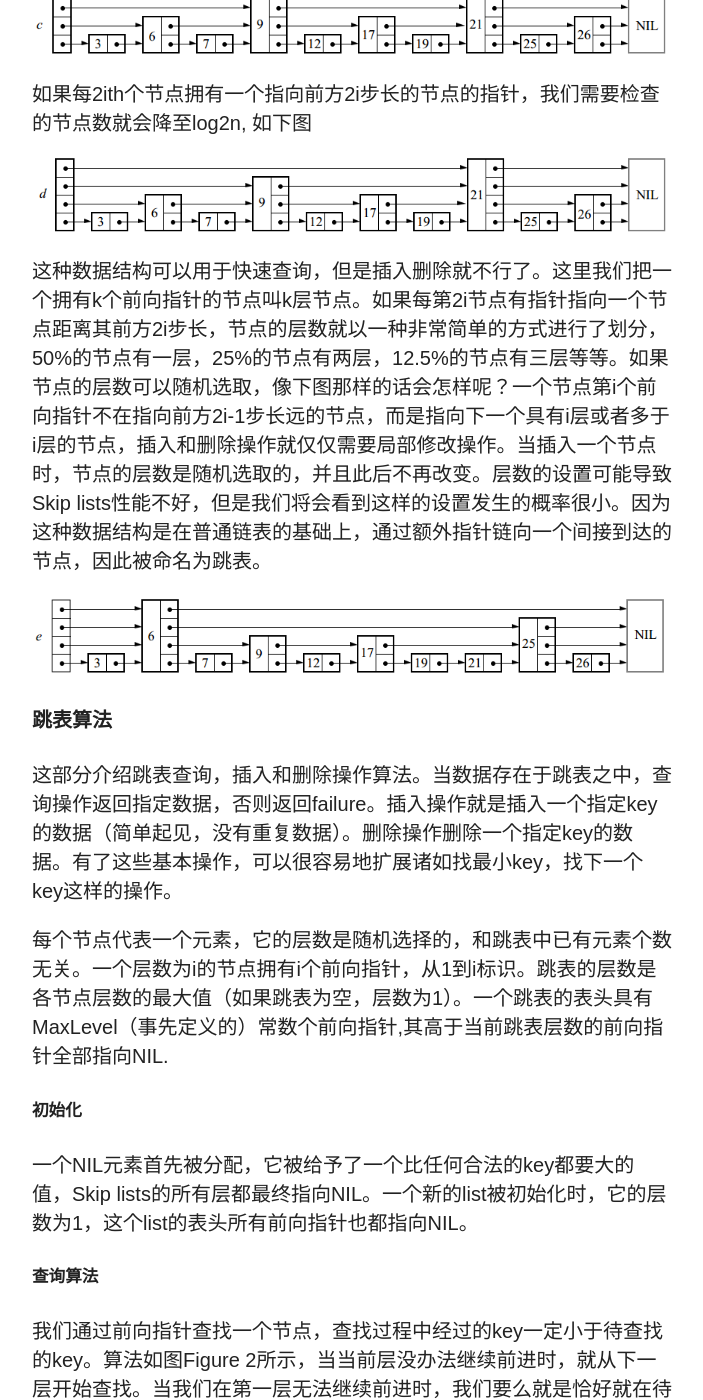
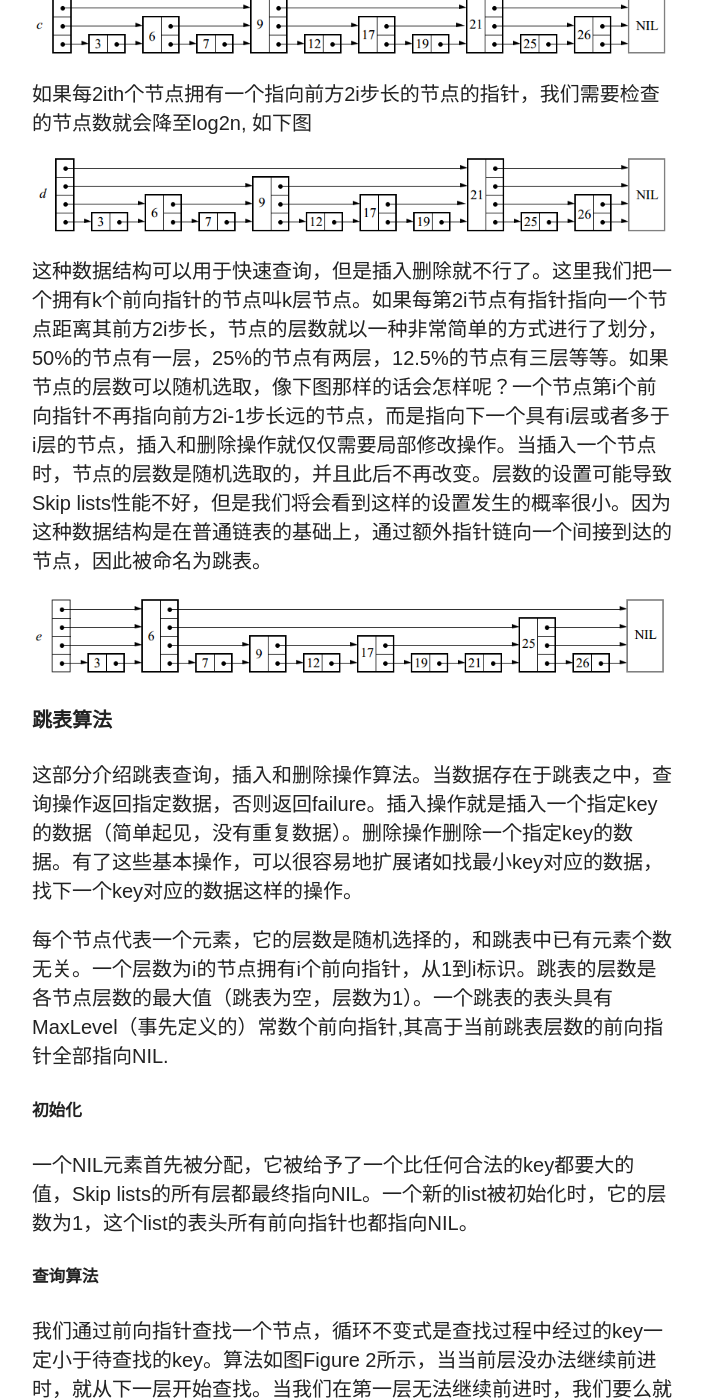
Before and after one commit to wuyu201321060203/wuyu201321060203.github.io, a Jekyll site: the page built from _posts/2015-03-11-SkipLists.md, in a window 1280 px wide and 1400 px high, scrolled down 2024 px. Shown: the whole window, without its empty margins (318-1021 px from the left). Built offline with Jekyll 4.4.1, drawn with Linux system fonts in a browser that asks for light colours; nearby versions of some CDN libraries; some web fonts are replaced; comment, search, counter and statistics services are not loaded; some of the changed text lies outside the part shown.

Commit message:
first post of SkipList

```diff
--- a/_posts/2015-03-11-SkipLists.md
+++ b/_posts/2015-03-11-SkipLists.md
@@ -24,11 +24,11 @@
 
 ![](/images/skiplist1.png)
 
-如果链表中数据是有序的，并且每两个节点就会有一个节点拥有一个指向其前方两步远的指针，像下图的样子，那么我们只需要检查不超过 \lceil \frac{2}{n} \rceil+1个节点就可以找到指定数据。
+如果链表中数据是有序的，并且每两个节点中有一个节点拥有一个指向其前方两步远的节点的指针，像下图的样子，那么我们只需要检查不超过 \lceil \frac{2}{n} \rceil+1个节点就可以找到指定数据。
 
 ![](/images/skiplist2.png)
 
-如果像下图那样每4个节点有一个指向其前方4步远的数据，我们就只需检查不超过$ {\frac{n}{4}}+2 $个节点就可以了。
+如果像下图那样每4个节点有一个节点有指向其前方4步远的节点的指针，我们就只需检查不超过$ {\frac{n}{4}}+2 $个节点就可以了。
 
 ![](/images/skiplist3.png)
 
@@ -36,15 +36,15 @@
 
 ![](/images/skiplist4.png)
 
-这种数据结构可以用于快速查询，但是插入删除就不行了。这里我们把一个拥有k个前向指针的节点叫k层节点。如果每第2i节点有指针指向一个节点距离其前方2i步长，节点的层数就以一种非常简单的方式进行了划分，50%的节点有一层，25%的节点有两层，12.5%的节点有三层等等。如果节点的层数可以随机选取，像下图那样的话会怎样呢？一个节点第i个前向指针不在指向前方2i-1步长远的节点，而是指向下一个具有i层或者多于i层的节点，插入和删除操作就仅仅需要局部修改操作。当插入一个节点时，节点的层数是随机选取的，并且此后不再改变。层数的设置可能导致Skip lists性能不好，但是我们将会看到这样的设置发生的概率很小。因为这种数据结构是在普通链表的基础上，通过额外指针链向一个间接到达的节点，因此被命名为跳表。
+这种数据结构可以用于快速查询，但是插入删除就不行了。这里我们把一个拥有k个前向指针的节点叫k层节点。如果每第2i节点有指针指向一个节点距离其前方2i步长，节点的层数就以一种非常简单的方式进行了划分，50%的节点有一层，25%的节点有两层，12.5%的节点有三层等等。如果节点的层数可以随机选取，像下图那样的话会怎样呢？一个节点第i个前向指针不再指向前方2i-1步长远的节点，而是指向下一个具有i层或者多于i层的节点，插入和删除操作就仅仅需要局部修改操作。当插入一个节点时，节点的层数是随机选取的，并且此后不再改变。层数的设置可能导致Skip lists性能不好，但是我们将会看到这样的设置发生的概率很小。因为这种数据结构是在普通链表的基础上，通过额外指针链向一个间接到达的节点，因此被命名为跳表。
 
 ![](/images/skiplist5.png)
 
 ####跳表算法
 
-这部分介绍跳表查询，插入和删除操作算法。当数据存在于跳表之中，查询操作返回指定数据，否则返回failure。插入操作就是插入一个指定key的数据（简单起见，没有重复数据）。删除操作删除一个指定key的数据。有了这些基本操作，可以很容易地扩展诸如找最小key，找下一个key这样的操作。
+这部分介绍跳表查询，插入和删除操作算法。当数据存在于跳表之中，查询操作返回指定数据，否则返回failure。插入操作就是插入一个指定key的数据（简单起见，没有重复数据）。删除操作删除一个指定key的数据。有了这些基本操作，可以很容易地扩展诸如找最小key对应的数据，找下一个key对应的数据这样的操作。
 
-每个节点代表一个元素，它的层数是随机选择的，和跳表中已有元素个数无关。一个层数为i的节点拥有i个前向指针，从1到i标识。跳表的层数是各节点层数的最大值（如果跳表为空，层数为1）。一个跳表的表头具有MaxLevel（事先定义的）常数个前向指针,其高于当前跳表层数的前向指针全部指向NIL.
+每个节点代表一个元素，它的层数是随机选择的，和跳表中已有元素个数无关。一个层数为i的节点拥有i个前向指针，从1到i标识。跳表的层数是各节点层数的最大值（跳表为空，层数为1）。一个跳表的表头具有MaxLevel（事先定义的）常数个前向指针,其高于当前跳表层数的前向指针全部指向NIL.
 
 #####初始化
 
@@ -52,13 +52,13 @@
 
 #####查询算法
 
-我们通过前向指针查找一个节点，查找过程中经过的key一定小于待查找的key。算法如图Figure 2所示，当当前层没办法继续前进时，就从下一层开始查找。当我们在第一层无法继续前进时，我们要么就是恰好就在待查询节点前面，要么就是待查询的节点不存在。
+我们通过前向指针查找一个节点，循环不变式是查找过程中经过的key一定小于待查找的key。算法如图Figure 2所示，当当前层没办法继续前进时，就从下一层开始查找。当我们在第一层无法继续前进时，我们要么就是恰好就在待查询节点前面，要么就是待查询的节点不存在。
 
 ![](/images/skiplist6.png)
 
 #####插入和删除算法
 
-我们通过查询和拼接插入或者删除一个节点，如图Figure 3所示，插入和删除节点算法如图Figure 4。算法维护一个名字叫update的vector。当查询完成时，update[i]保存第i层最靠近，紧挨着插入或者删除位置的，靠左的那个节点的指针。如果一次插入操作生成的节点的层数高于目前跳表的层数，我们需要更新跳表的最大层数并初始化update vector的适当位置。在每次删除操作执行之后，我们需要检查是否把层数最大的节点删了，是否需要降低跳表的最大层数。
+我们通过查询和拼接操作插入或者删除一个节点，如图Figure 3所示，插入和删除节点算法如图Figure 4。算法维护一个名字叫update的vector。当查询完成时，update[i]保存第i层最靠近，紧挨着插入或者删除位置的，靠左的那个节点的指针。如果一次插入操作生成的节点的层数高于目前跳表的层数，我们需要更新跳表的最大层数并初始化update vector的适当位置。在每次删除操作执行之后，我们需要检查是否把层数最大的节点删了，是否需要降低跳表的最大层数。
 
 ![](/images/skiplist7.png)
 
@@ -90,7 +90,7 @@
 
 ####跳表算法简要数值分析
 
-执行查询，插入和删除的操作都依赖于查询操作时间复杂度，那我们就重点分析查询的期望代价。我们从分析跳表期望高度开始，一个节点具有i>=1的高度的概率为1/pi，因此，level i至少有一个节点的概率Pi<n/2i。因为n个互补相容的事件中任何一个发生的概率都不超过这n个事件发生的概率和。跳表高度超过i的概率要小于至少有一个节点具有i层的概率，这个值不超过Pi，我们定义一个常数c>1，因此跳表高度高于clogn的概率要小于1/nc-1，进而推出跳表高度h低于clogn的概率要大于1-1/nc-1。我们可以看出很大概率上，跳表高度h是O(logn)。事实上，层数产生的随机算法我们已经给出，如图Figure 5，我们定义Maxlevel的值为log1/pn，是O(logn)的。高度是O(logn)的情况下，我们继续分析跳表查找平均复杂度。
+执行查询，插入和删除的操作都依赖于查询操作时间复杂度，那我们就重点分析查询的期望代价。我们从分析跳表期望高度开始，一个节点具有i>=1的高度的概率为1/pi，因此，level i至少有一个节点的概率Pi<n/2ir，因为n个互补相容的事件中任何一个发生的概率都不超过这n个事件发生的概率和。跳表高度超过i的概率要小于至少有一个节点具有i层的概率，这个值不超过Pi，我们定义一个常数c>1，因此跳表高度高于clogn的概率要小于1/nc-1，进而推出跳表高度h低于clogn的概率要大于1-1/nc-1。我们可以看出很大概率上，跳表高度h是O(logn)。事实上，层数产生的随机算法我们已经给出，如图Figure 5，我们定义Maxlevel的值为log1/pn，是O(logn)的。高度是O(logn)的情况下，我们继续分析跳表查找平均复杂度。
 
 我们逆序循着搜索路径来看，在探寻过程中任意时刻我们处于如图Figure 6的情况a——我们在node x的ith的前向指针上，假设我们对x左边节点和x自身的层数一无所知，只知道x节点当前层数至少是i的。如果node x层数是i，我们就处于b情况，概率是1-p。如果node x的层数大于i，我们就在c情况，概率是p。定义C(k)为我们攀爬k层高度跳表的期望开销（一般以走的路程经过的节点数为表征），那么C(k)=1+(1-p)C(k)+pC(k-1)，C(k)=k/p。说明查找时间复杂度正相关于跳表层数，由于跳表层数时间复杂度是O(logn)，所以平均查找时间复杂度为O(logn)
 
```
